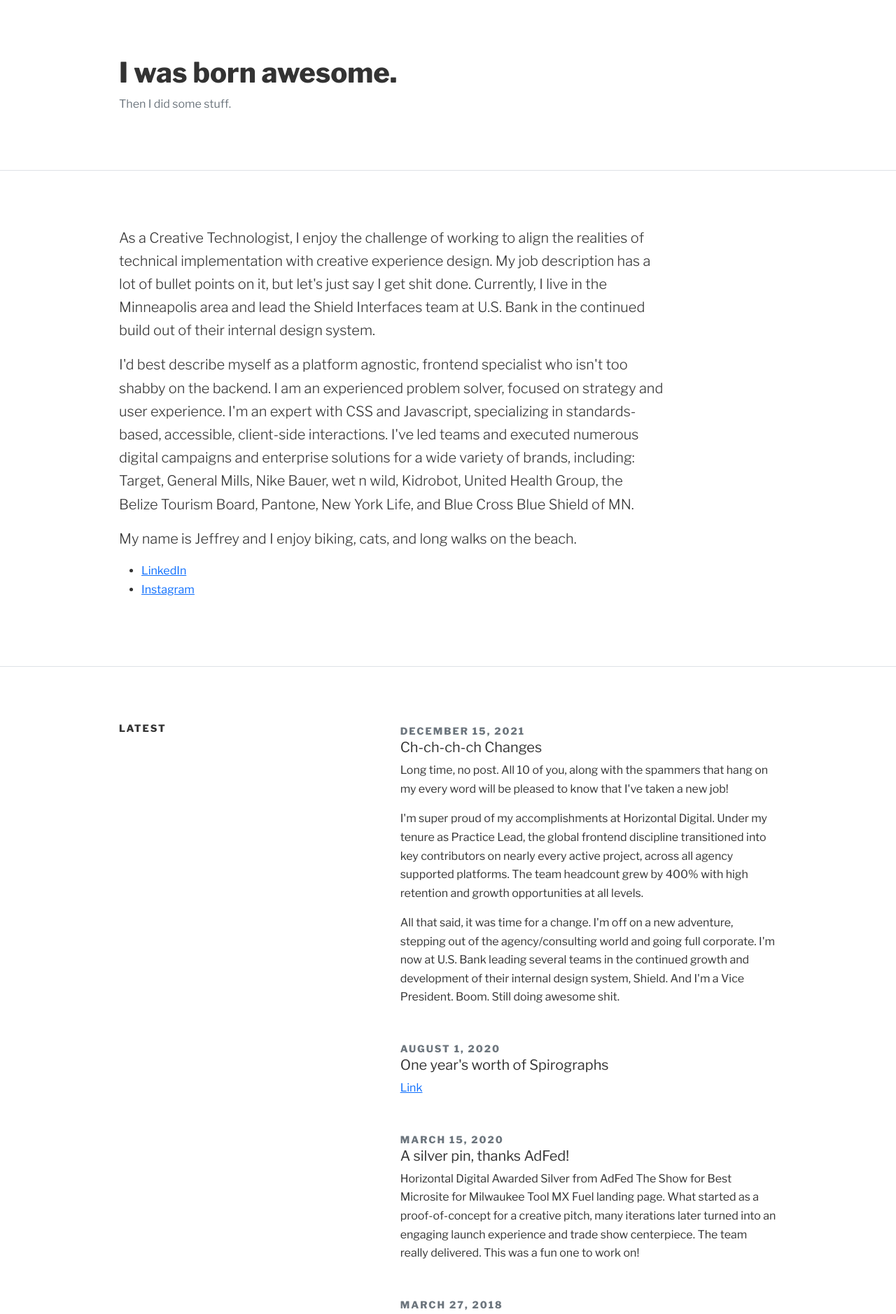
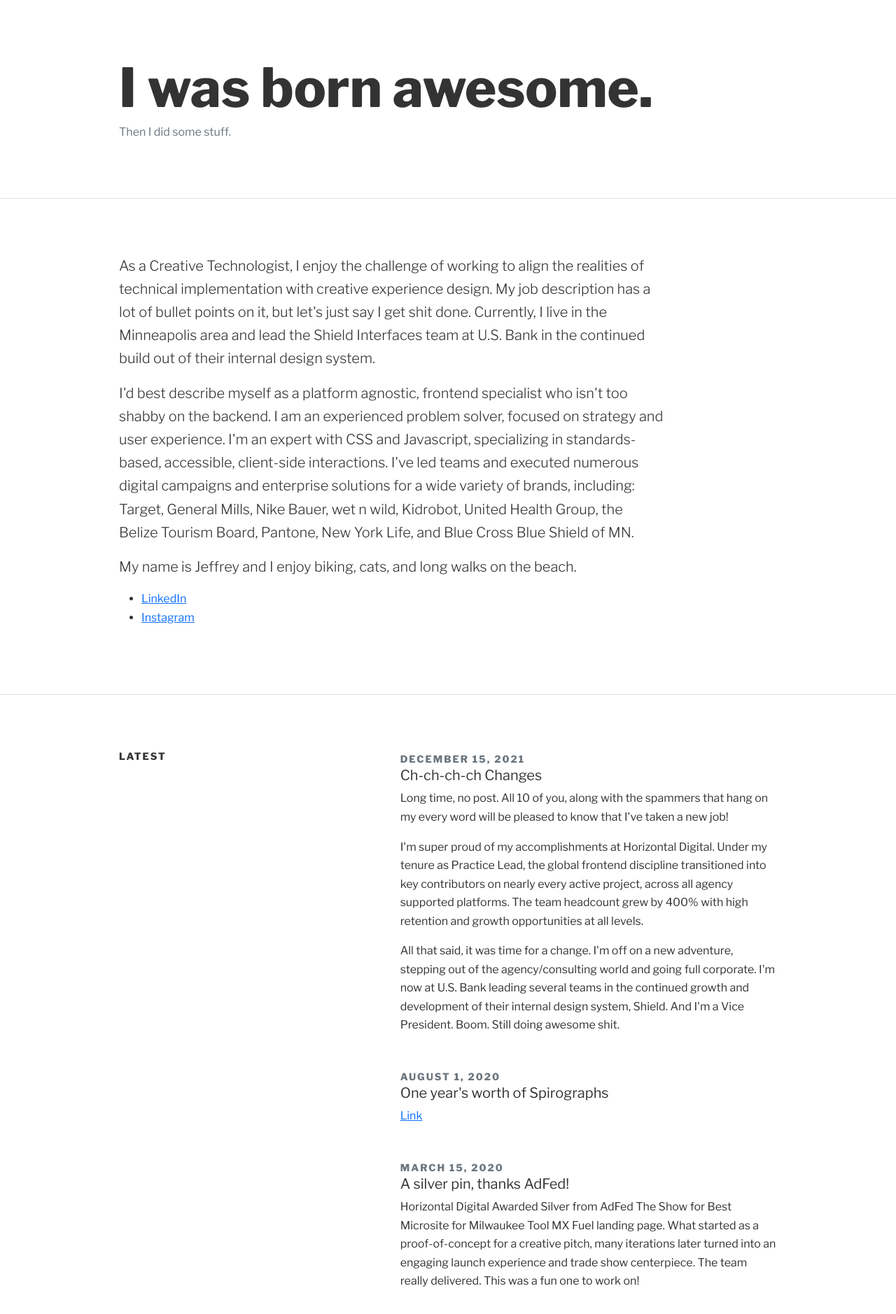
Before and after one commit to jeffreyisham/jeffreyisham.github.io, a Jekyll site: the page built from index.html, in a window 1280 px wide. Shown: the top 1878 px of the page at 70% size. Built offline with Jekyll 4.4.1, drawn with Linux system fonts in a browser that asks for light colours.

Commit message:
Update head.html

```diff
--- a/_includes/head.html
+++ b/_includes/head.html
@@ -17,16 +17,12 @@
       }
       .container { padding: 4rem 1.25rem; }
       @media (min-width: 768px) {
-        .container {
-          max-width: 708px!important;
-          padding: 5rem 0;
-        }
+        .container { max-width: 708px!important; padding: 5rem 0; }
       }
       @media (min-width: 992px) {
-        .container {
-          max-width: 940px!important;
-        }
+        .container { max-width: 940px!important; }
       }
+      .site-title { font-size: 4.8rem; margin-bottom: .25rem; }
       .posts .post { margin-bottom: 3rem; }
       .posts .post:last-child { margin-bottom: 0; }
       .section-headline, .post-date { letter-spacing: 2px; }
```
